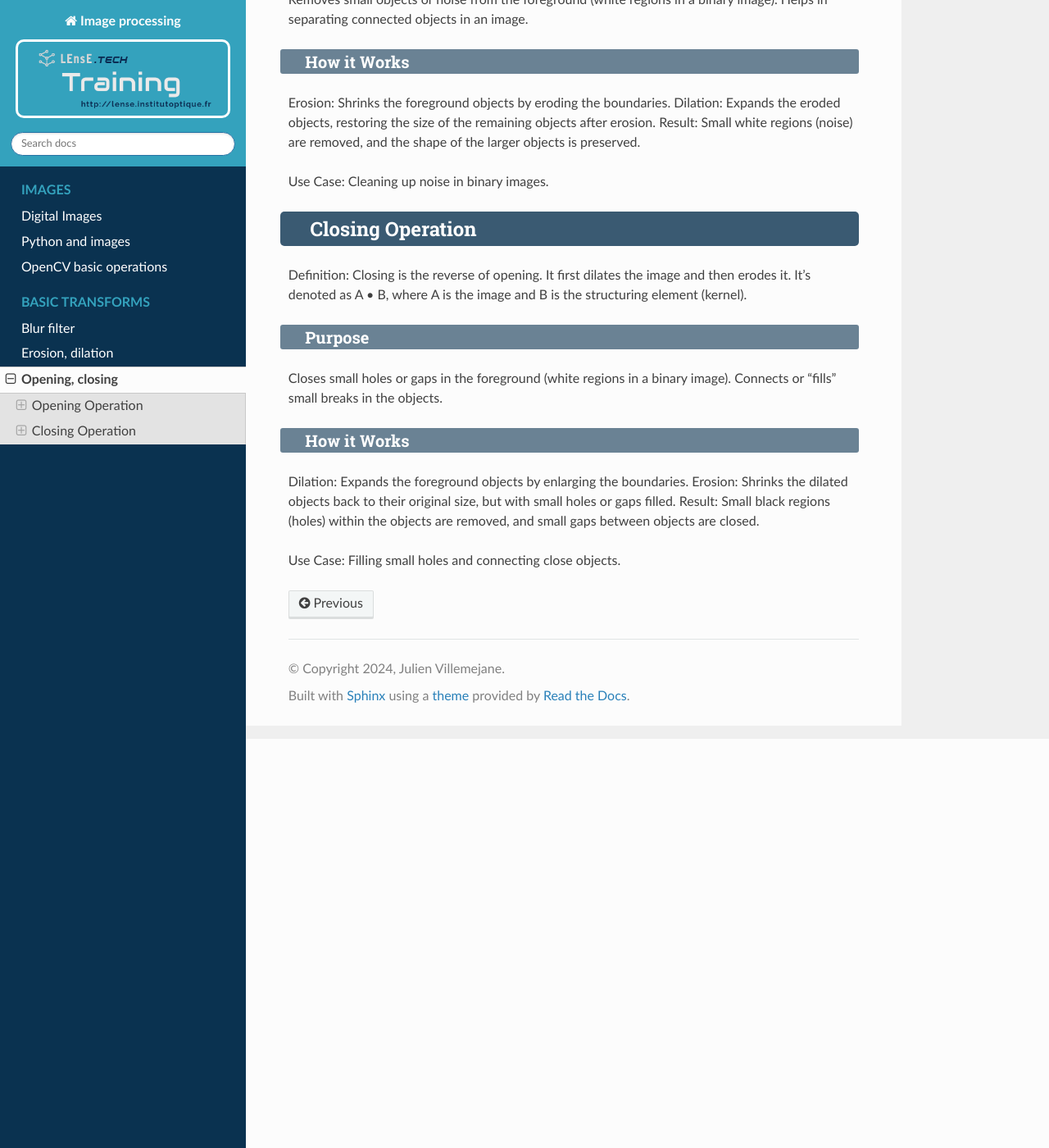
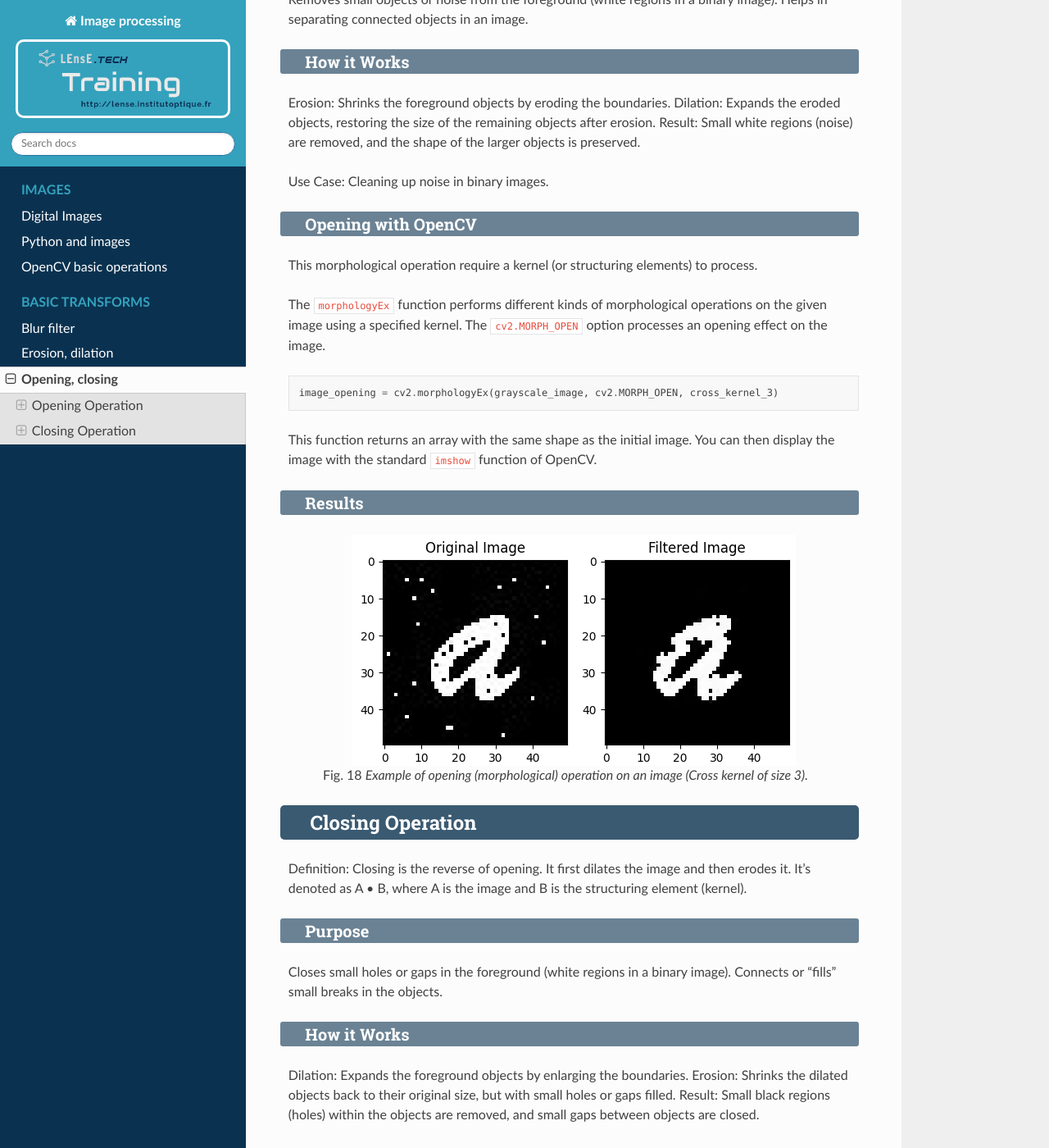
Before and after one commit to IOGS-LEnsE-training/image-processing, a Sphinx documentation site: the page built from docs/source/contents/opencv_open_close.rst, in a window 1280 px wide and 1400 px high, scrolled down 499 px. Shown: the whole window at 82% size. Built offline with Sphinx 7.4.7 and the Read the Docs theme 3.1.0, drawn with Linux system fonts in a browser that asks for light colours; some of the changed text lies outside the part shown.

Commit message:
Update Opening/Closing Morpho Transform on Images /

```diff
--- a/docs/source/contents/opencv_open_close.rst
+++ b/docs/source/contents/opencv_open_close.rst
@@ -24,6 +24,32 @@ Result: Small white regions (noise) are removed, and the shape of the larger obj
 
 Use Case: Cleaning up noise in binary images.
 
+Opening with OpenCV
+===================
+
+This morphological operation require a kernel (or structuring elements) to process.
+
+The :code:`morphologyEx` function performs different kinds of
+morphological operations on the given image using a specified kernel. The
+:code:`cv2.MORPH_OPEN` option processes an opening effect on the image.
+
+.. code-block:: python
+
+	image_opening = cv2.morphologyEx(grayscale_image, cv2.MORPH_OPEN, cross_kernel_3)
+
+This function returns an array with the same shape as the initial image.
+You can then display the image with the standard :code:`imshow` function
+of OpenCV.
+
+Results
+=======
+
+.. figure:: ../_static/images/images_opening_cross_3.png
+   :align: center
+
+   Example of opening (morphological) operation on an image (Cross kernel of size 3).
+
+
 Closing Operation
 *****************
 Definition: Closing is the reverse of opening. It first dilates the image and then erodes it. It's denoted as A • B, where A is the image and B is the structuring element (kernel).
@@ -42,3 +68,29 @@ Erosion: Shrinks the dilated objects back to their original size, but with small
 Result: Small black regions (holes) within the objects are removed, and small gaps between objects are closed.
 
 Use Case: Filling small holes and connecting close objects.
+
+Closing with OpenCV
+===================
+
+This morphological operation require a kernel (or structuring elements)
+to process.
+
+The :code:`morphologyEx` function performs different kinds of
+morphological operations on the given image using a specified kernel. The
+:code:`cv2.MORPH_CLOSE` option processes a closing effect on the image.
+
+.. code-block:: python
+
+	image_opening = cv2.morphologyEx(grayscale_image, cv2.MORPH_CLOSE, cross_kernel_3)
+
+This function returns an array with the same shape as the initial image.
+You can then display the image with the standard :code:`imshow` function
+of OpenCV.
+
+Results
+=======
+
+.. figure:: ../_static/images/images_closing_cross_3.png
+   :align: center
+
+   Example of closing (morphological) operation on an image (Cross kernel of size 3).
```
Also changed, not shown: docs/source/_static/images/images_closing_cross_3.png (added), docs/source/_static/images/images_opening_cross_3.png (added).
